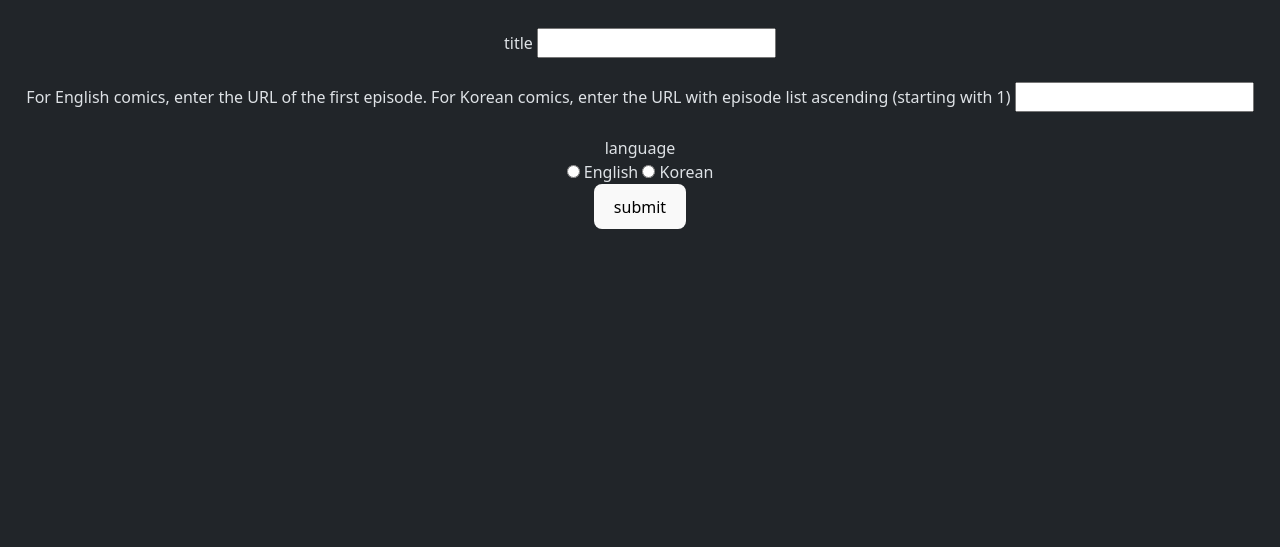
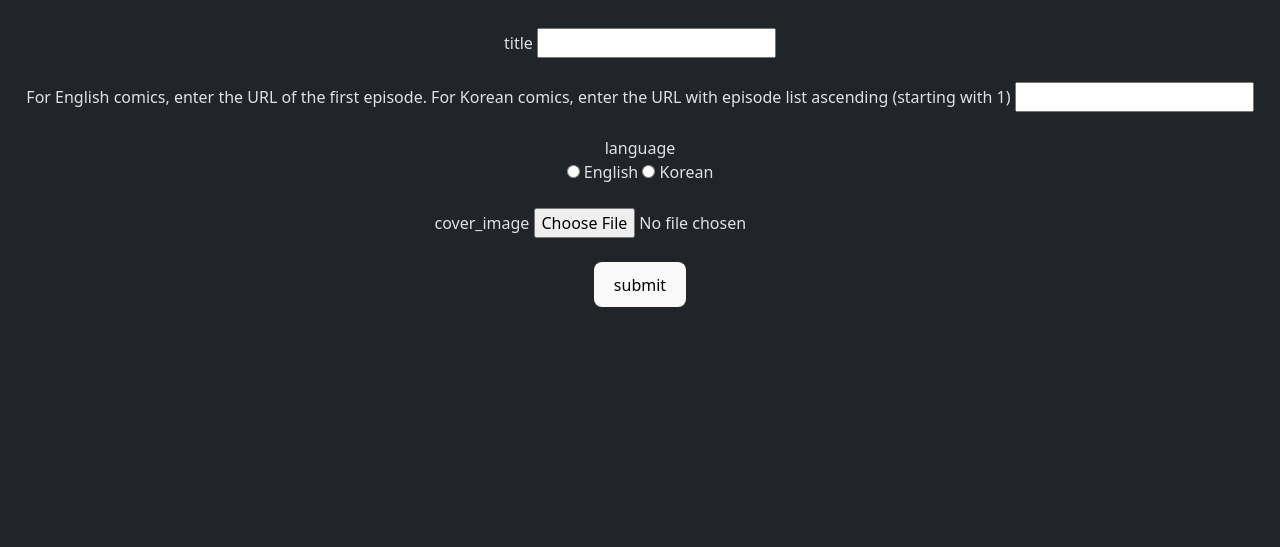
Before and after one commit to catbyte-io/comic-reader, a Flask app: page /add-comic in a window 1280 px wide. Shown: the part 68-615 px from the top of the page. Run offline with Flask 3, Linux system fonts and the light colour scheme; some libraries are stand-ins or nearby versions; some web fonts are replaced.

Commit message:
Include optional image upload.

```diff
--- a/static/templates/add_comic.html
+++ b/static/templates/add_comic.html
@@ -13,7 +13,7 @@
         {% endif %}
     {% endwith %}
 
-    <form method="POST">
+    <form method="POST" enctype="multipart/form-data">
         {{ form.hidden_tag() }}
         <div>
             <label for="{{ form.title.id }}">{{ form.title.label }}</label>
@@ -44,6 +44,11 @@
                 <div style="color: red;">{{ error }}</div>
             {% endfor %}
         </div>
+        <br>
+        <div>
+            {{ form.cover_image.label }} {{ form.cover_image() }}
+        </div>
+        <br>
         <div>
             <button type="submit">{{ form.submit.label }}</button>
     </form>
```
